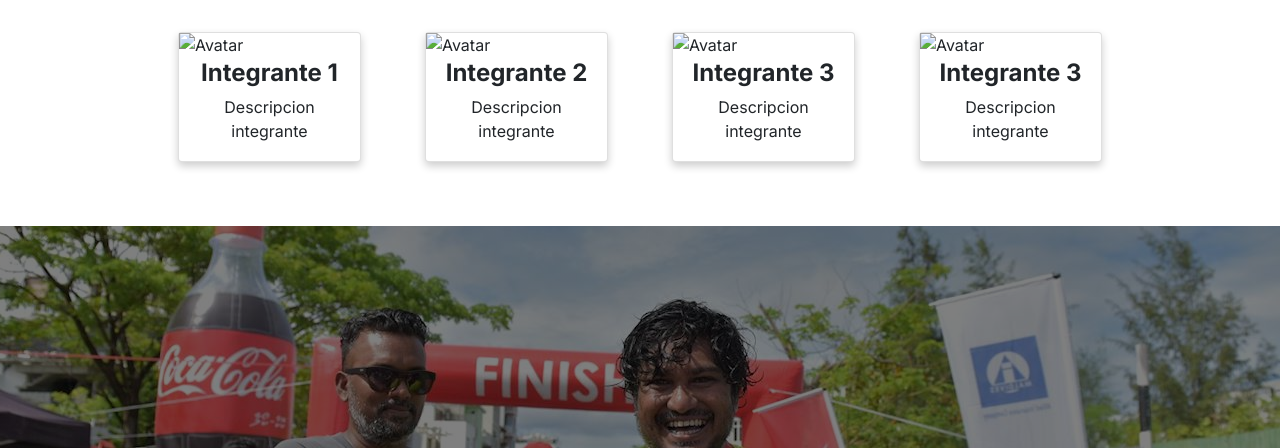
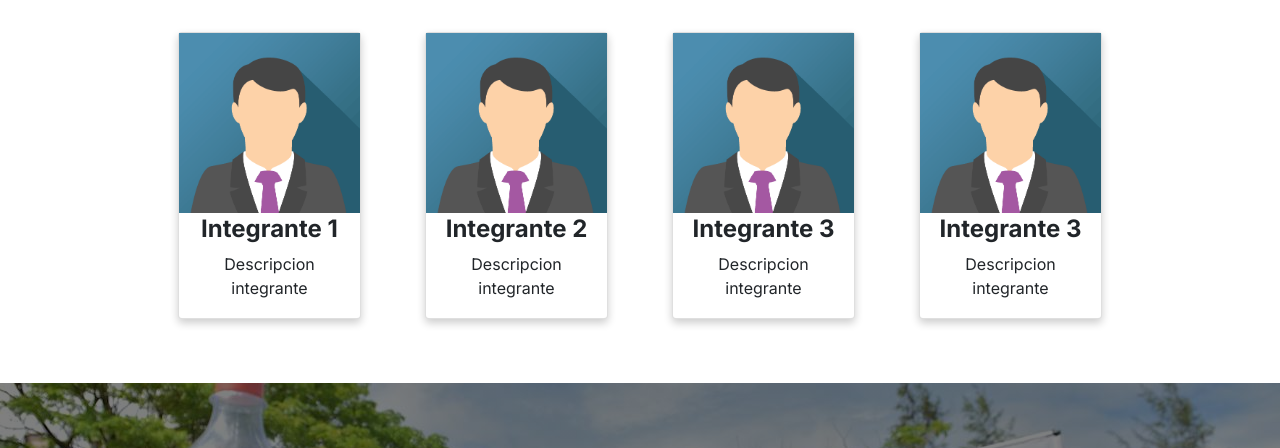
Before and after one commit to juannuciforo/HTML-CSS-PreEntrega3-Nuciforo, a plain HTML site: page vistas/nosotros.html in a window 1280 px wide. Shown: the part 200-648 px from the top of the page. Drawn offline with nearby package versions, Linux system fonts and the light colour scheme; the site is published under a folder, as on GitHub Pages, so addresses that start at the root find nothing; a web font is replaced by a local one.

Commit message:
Corregida la ruta de las img de avatares

```diff
--- a/vistas/nosotros.html
+++ b/vistas/nosotros.html
@@ -45,7 +45,7 @@
             <div class="row gap-top gap-xs-top">
               <div class="col-lg-3 col-md-4 col-sm-6 col-xs-12 gap-xs-top" data-aos="fade-up">
                 <div class="card">
-                  <img src="/img/img_avatar.png" alt="Avatar" style="width:100%">
+                  <img src="../img/img_avatar.png" alt="Avatar" style="width:100%">
                   <div class="cardcontainer">
                       <h4><b>Integrante 1</b></h4>
                       <p>Descripcion integrante</p>
@@ -54,7 +54,7 @@
               </div>
               <div class="col-lg-3 col-md-4 col-sm-6 col-xs-12 gap-xs-top" data-aos="fade-up">
                 <div class="card">
-                  <img src="/img/img_avatar.png" alt="Avatar" style="width:100%">
+                  <img src="../img/img_avatar.png" alt="Avatar" style="width:100%">
                   <div class="cardcontainer">
                       <h4><b>Integrante 2</b></h4>
                       <p>Descripcion integrante</p>
@@ -63,7 +63,7 @@
               </div>
               <div class="col-lg-3 col-md-4 col-sm-6 col-xs-12 gap-xs-top" data-aos="fade-up">
                 <div class="card">
-                  <img src="/img/img_avatar.png" alt="Avatar" style="width:100%">
+                  <img src="../img/img_avatar.png" alt="Avatar" style="width:100%">
                   <div class="cardcontainer">
                       <h4><b>Integrante 3</b></h4>
                       <p>Descripcion integrante</p>
@@ -72,7 +72,7 @@
               </div>
               <div class="col-lg-3 col-md-4 col-sm-6 col-xs-12-4 gap-xs-top" data-aos="fade-up">
                 <div class="card gap-m-top">
-                  <img src="/img/img_avatar.png" alt="Avatar" style="width:100%">
+                  <img src="../img/img_avatar.png" alt="Avatar" style="width:100%">
                   <div class="cardcontainer">
                       <h4><b>Integrante 3</b></h4>
                       <p>Descripcion integrante</p>
```
